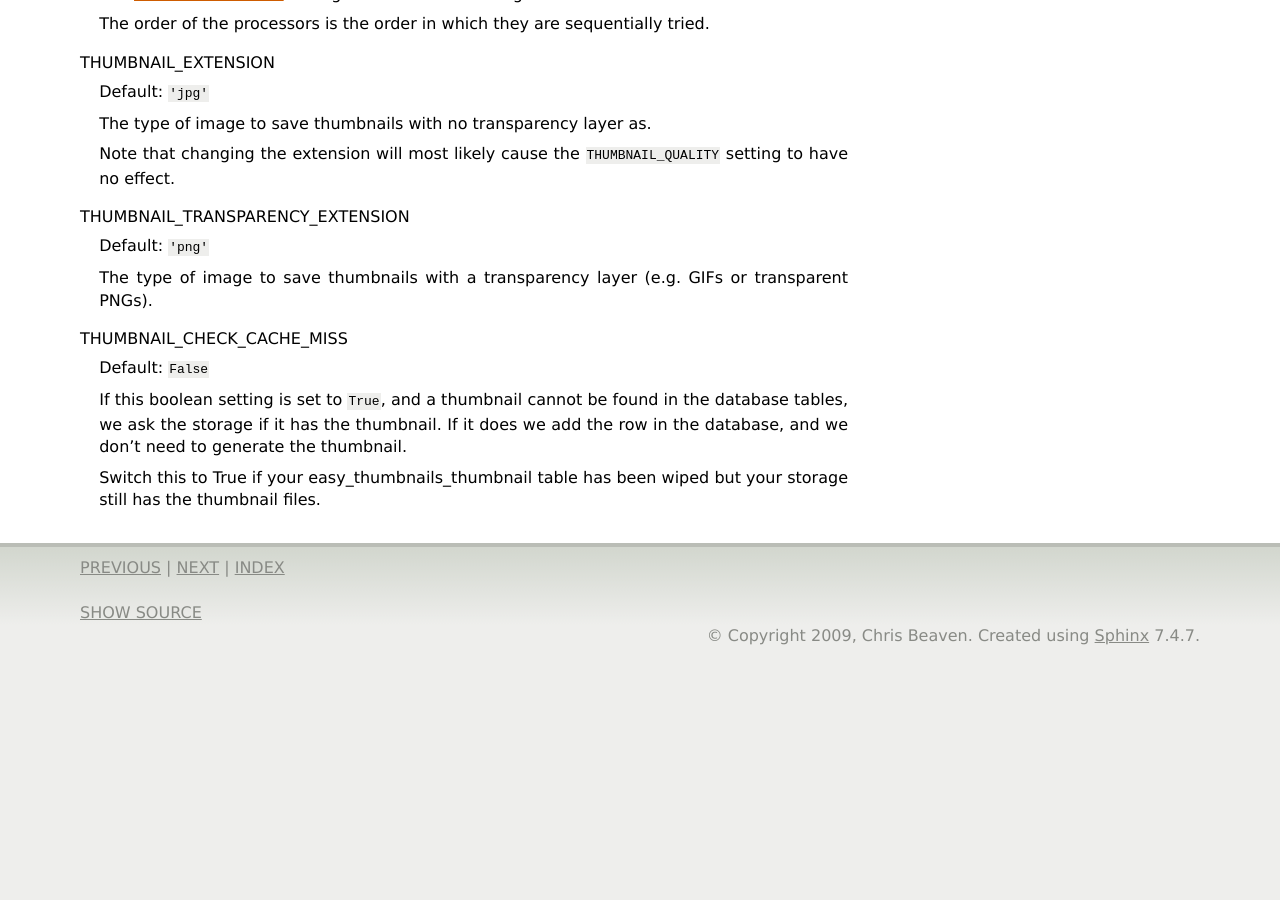
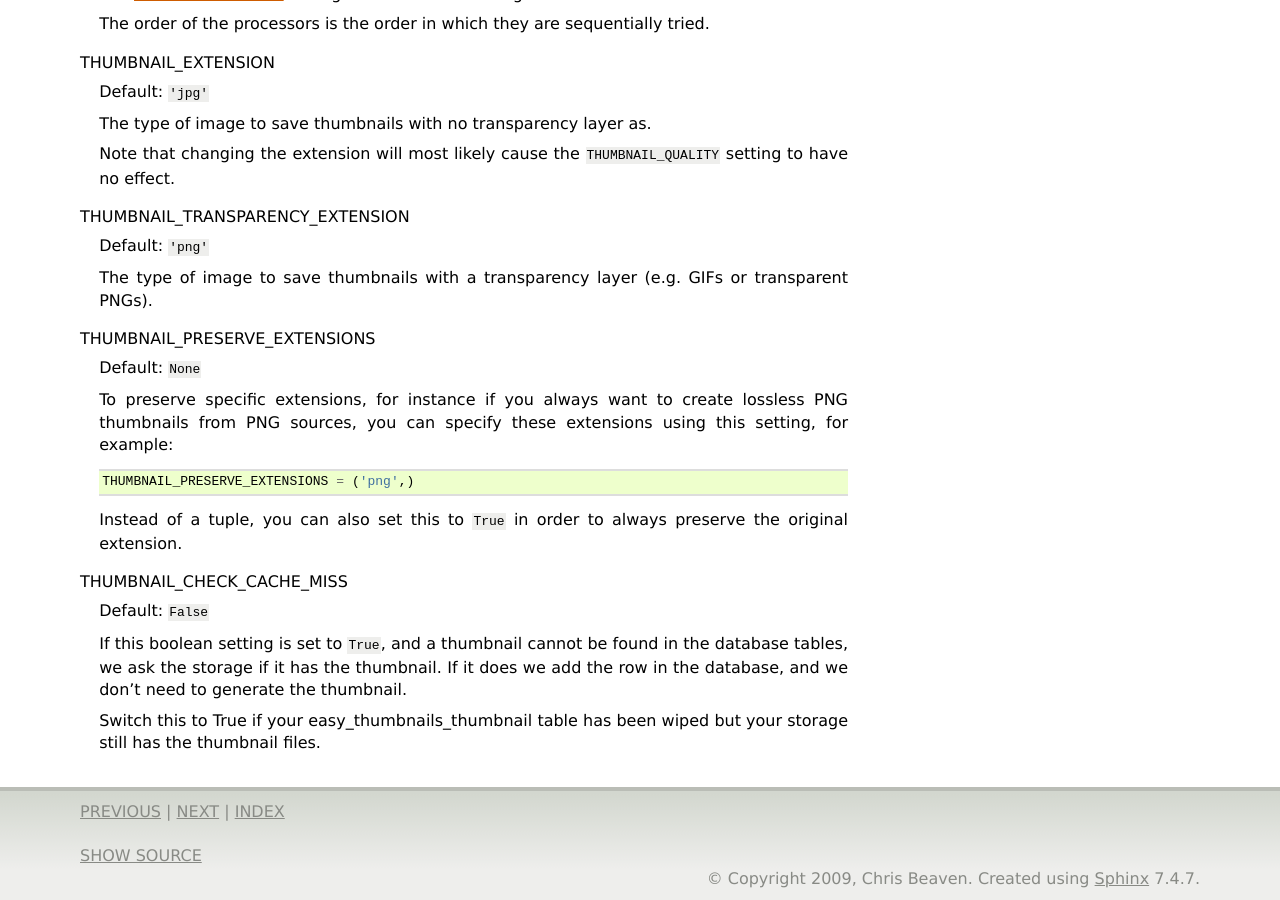
Before and after one commit to SmileyChris/easy-thumbnails, a Sphinx documentation site: the page built from docs/ref/settings.txt, in a window 1280 px wide and 900 px high, scrolled down 1913 px. Built offline with Sphinx 7.4.7, drawn with Linux system fonts in a browser that asks for light colours; before the commit the page ends 2570 px from its top, so only the background shows below that.

Commit message:
Added PRESERVE_EXTENSIONS setting

```diff
--- a/docs/ref/settings.txt
+++ b/docs/ref/settings.txt
@@ -124,6 +124,21 @@ THUMBNAIL_TRANSPARENCY_EXTENSION
 	The type of image to save thumbnails with a transparency layer (e.g. GIFs
 	or transparent PNGs).
 
+.. _setting-thumbnail_preserve_extensions:
+
+THUMBNAIL_PRESERVE_EXTENSIONS
+	Default: ``None``
+
+	To preserve specific extensions, for instance if you always want to create lossless PNG thumbnails from PNG sources, you can specify these extensions
+	using this setting, for example::
+
+		THUMBNAIL_PRESERVE_EXTENSIONS = ('png',)
+
+	Instead of a tuple, you can also set this to ``True`` in order to always
+	preserve the original extension.
+
+.. _setting-thumbnail_transparency_extension:
+
 THUMBNAIL_CHECK_CACHE_MISS
 	Default: ``False``
 
--- a/docs/usage.txt
+++ b/docs/usage.txt
@@ -32,7 +32,11 @@ via the :ref:`THUMBNAIL_QUALITY setting <setting-thumbnail_quality>`.
 Similarly, the :ref:`THUMBNAIL_EXTENSION <setting-thumbnail_extension>` and
 :ref:`THUMBNAIL_TRANSPARENCY_EXTENSION
 <setting-thumbnail_transparency_extension>`
-settings can be used to specify an alternate image format.
+settings can be used to specify an alternate image format. To preserve
+specific extensions, for instance if you always want to create lossless PNG
+thumbnails from PNG sources, you can specify these extensions using the
+:ref:`THUMBNAIL_PRESERVE_EXTENSIONS <setting-thumbnail_preserve_extensions>`
+setting.
 
 .. currentmodule:: easy_thumbnails.processors
 
```
Also changed, not shown: 2 other files.
